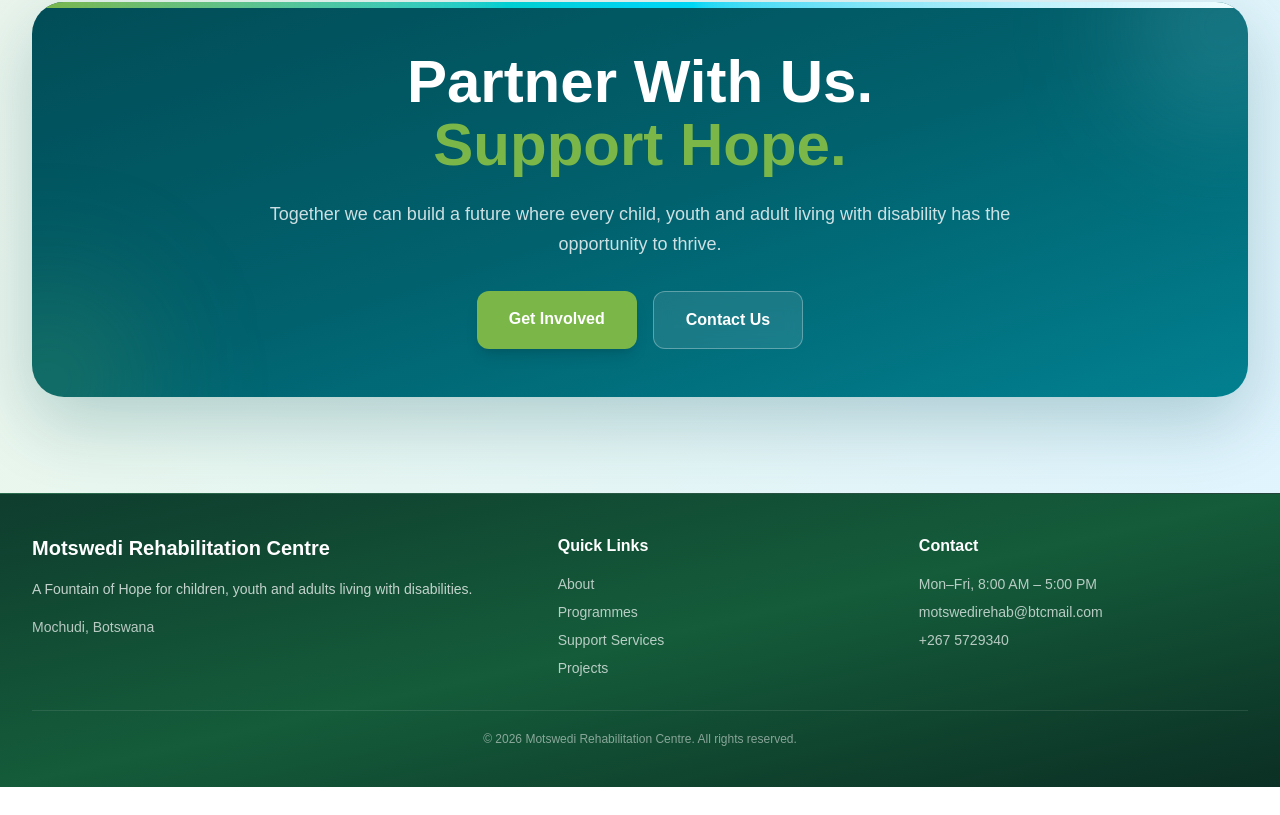
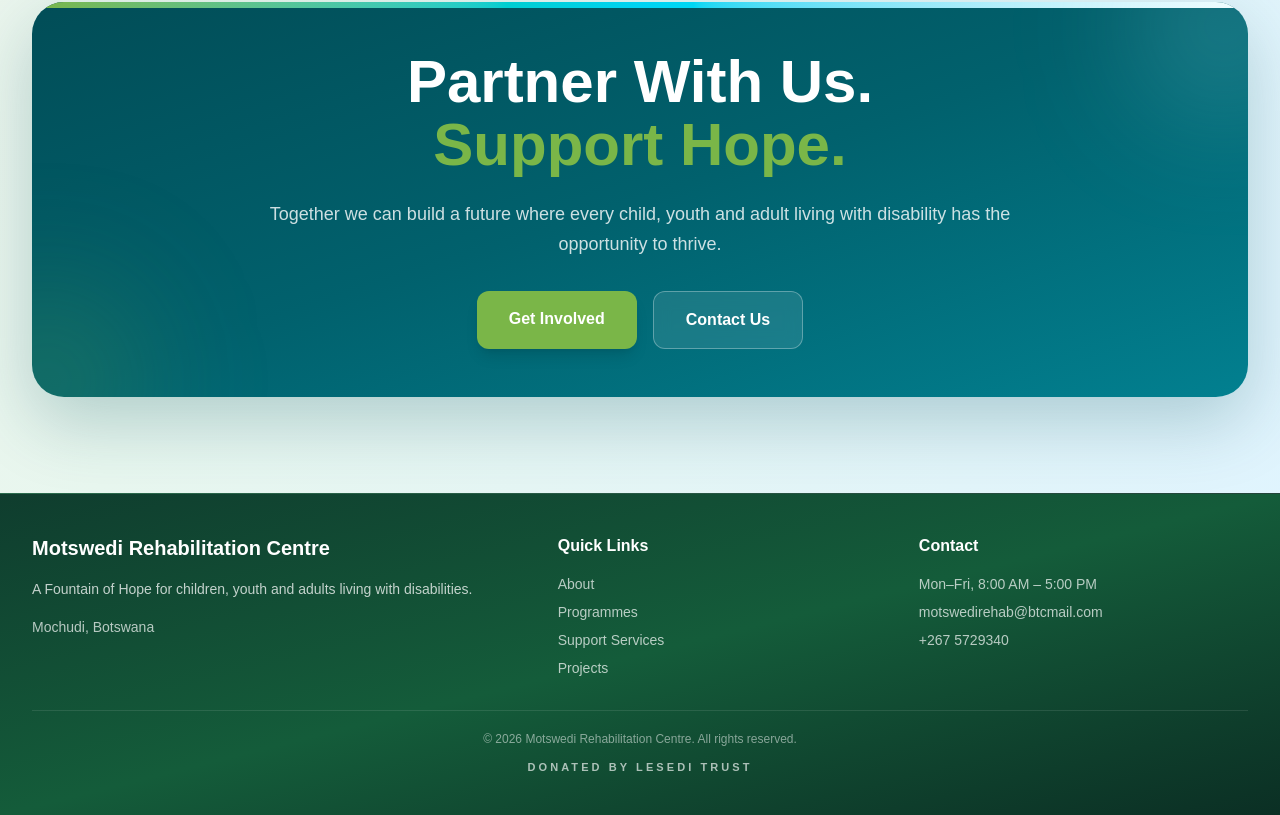
Before and after one commit to Cassper1999/motswedi-rehab, a Next.js app: page / in a window 1280 px wide. Shown: the part 3362-4177 px from the top of the page. Before the commit the page ends 4149 px from the top, so only its background shows below. Built offline with nearby package versions, Linux system fonts and the light colour scheme.

Commit message:
Add Lesedi Trust donation credit

```diff
--- a/src/app/page.tsx
+++ b/src/app/page.tsx
@@ -507,9 +507,15 @@
           </div>
         </div>
 
-        <div className="mx-auto mt-8 max-w-7xl border-t border-white/10 pt-5 text-center text-xs text-white/50">
-          © {new Date().getFullYear()} Motswedi Rehabilitation Centre. All rights reserved.
-        </div>
+        <div className="mx-auto mt-8 max-w-7xl border-t border-white/10 pt-5 text-center">
+  <p className="text-xs text-white/50">
+    © {new Date().getFullYear()} Motswedi Rehabilitation Centre. All rights reserved.
+  </p>
+
+  <p className="mt-3 text-[11px] font-black uppercase tracking-[0.28em] text-white/65">
+    DONATED BY LESEDI TRUST
+  </p>
+</div>
       </footer>
     </main>
   );
```
